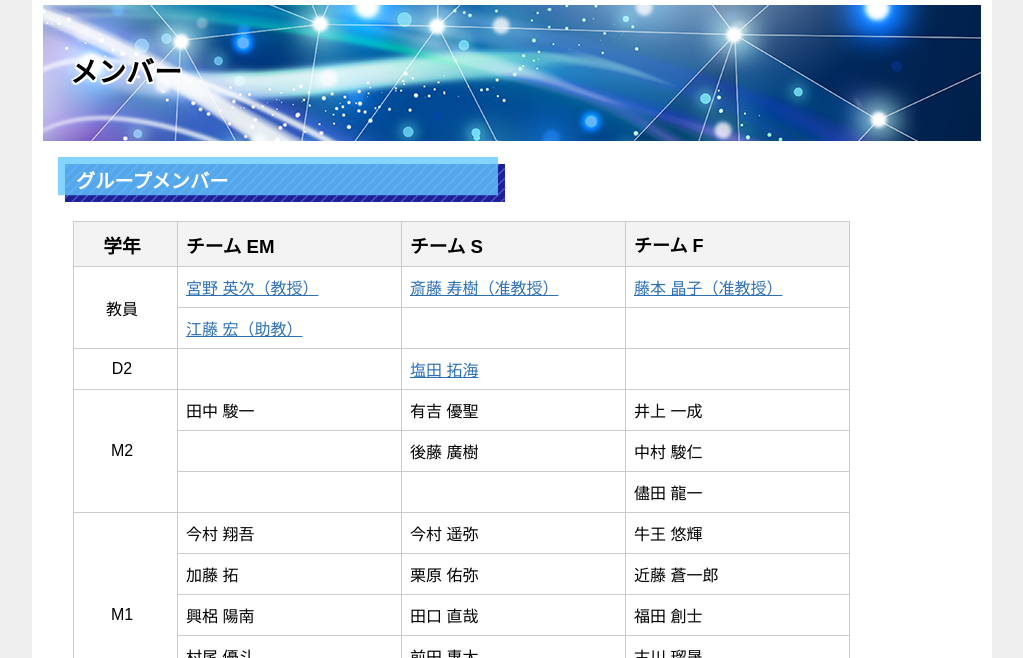
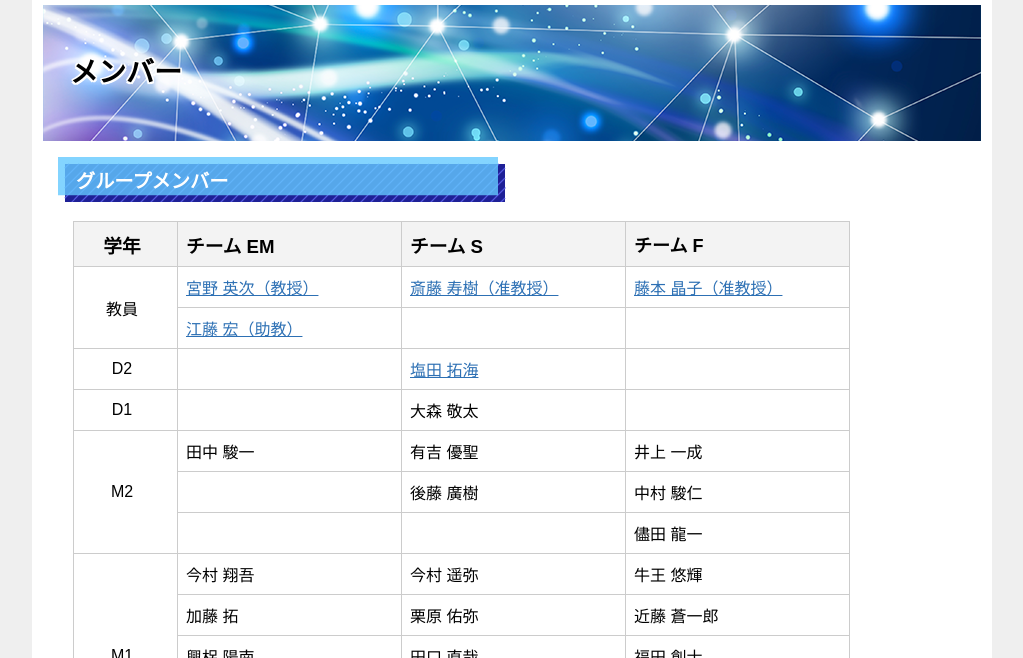
Before and after one commit to Kyutech-Algorithms-Group/KAG-web, a plain HTML site: page members.html in a window 1280 px wide. Shown: the part 142-800 px from the top of the page, without its empty margins (128-1151 px from the left). Drawn offline with Linux system fonts and the light colour scheme.

Commit message:
feature: addition of missing member

```diff
--- a/members.html
+++ b/members.html
@@ -53,6 +53,12 @@
 									<td style="text-align: center; width: 80px; height: 24px;">D2</td>
 									<td style="width: 200px; height: 24px;"></td>
 									<td style="width: 200px; height: 24px;"><a href="https://shiotatakumi.github.io/MyPage/index.html" target="_blank" rel="noopener">塩田 拓海</a></td>
+									<td style="width: 200px; height: 24px;"></td>
+								</tr>
+								<tr style="height: 24px;">
+									<td style="text-align: center; width: 80px; height: 24px;">D1</td>
+									<td style="width: 200px; height: 24px;"></td>
+									<td style="width: 200px; height: 24px;">大森 敬太</td>
 									<td style="width: 200px; height: 24px;"></td>
 								</tr>
 								<tr style="height: 24px;">
```
